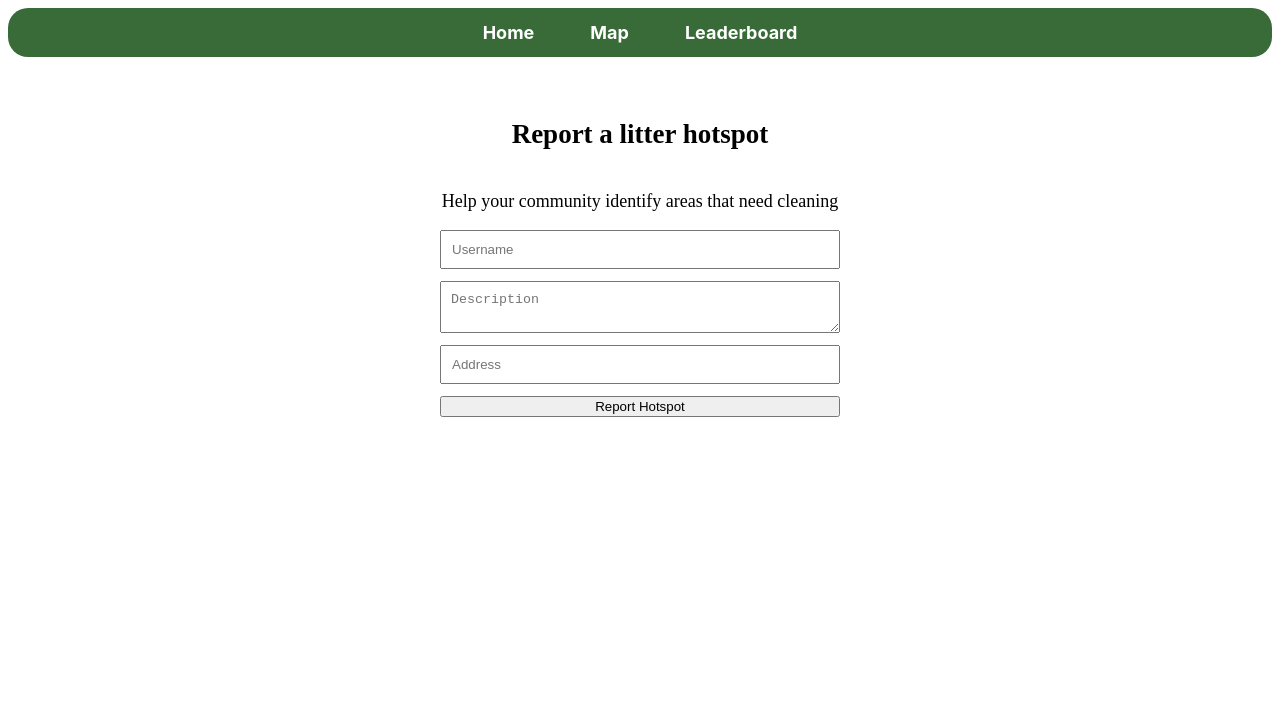
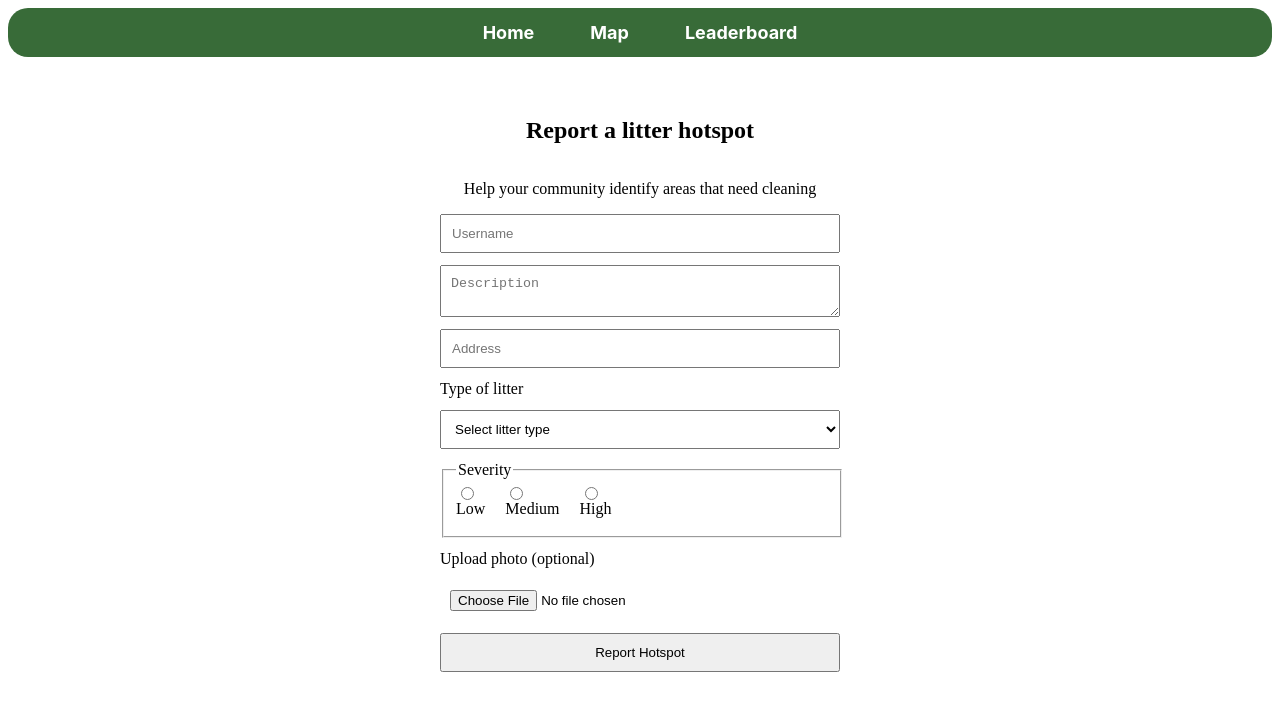
Before and after one commit to andrinanisbet/cleanquest, a React (Vite) app in the folder client/: page /report-hotspot in a window 1280 px wide. Shown: the top 710 px of the page. Built offline with nearby package versions, Linux system fonts and the light colour scheme.

Commit message:
Add litter type, severity options and form improvements

```diff
--- a/client/src/pages/reportHotspotPage/reportHotspot.css
+++ b/client/src/pages/reportHotspotPage/reportHotspot.css
@@ -1,12 +1,4 @@
-.create-hotspot-container {
-  display: flex;
-  flex-direction: column;
-  align-items: center;
-  padding: 20px;
-  font-size: 18px;
-}
-
-.create-hotspot-form {
+.report-hotspot-form {
   display: flex;
   flex-direction: column;
   gap: 12px;
@@ -14,9 +6,46 @@
   max-width: 400px;
 }
 
-.create-hotspot-form input,
-.create-hotspot-form textarea {
+.report-hotspot-container {
+  display: flex;
+  flex-direction: column;
+  align-items: center;
+  padding: 20px;
+}
+
+.report-hotspot-form input,
+.report-hotspot-form textarea,
+.report-hotspot-form select,
+.report-hotspot-form button {
+  display: block;
   width: 100%;
   padding: 10px;
   box-sizing: border-box;
 }
+
+.report-hotspot-form fieldset {
+  display: block;
+  width: 100%;
+  box-sizing: border-box;
+}
+
+.report-hotspot-form fieldset label {
+  display: block;
+  margin-bottom: 8px;
+}
+
+.report-hotspot-form fieldset input[type="radio"] {
+  width: auto;
+  margin-right: 8px;
+}
+
+.severity-options {
+  display: flex;
+  gap: 20px;
+}
+
+.severity-options label {
+  display: flex;
+  align-items: center;
+  gap: 5px;
+}
--- a/client/src/pages/reportHotspotPage/reportHotspot.jsx
+++ b/client/src/pages/reportHotspotPage/reportHotspot.jsx
@@ -1,10 +1,14 @@
 import { useState } from "react";
 import { useSelector } from "react-redux";
 import { useNavigate } from "react-router-dom";
-import "./ReportHotspot.css";
+import "./reportHotspot.css";
 
 export default function ReportHotspot() {
   const navigate = useNavigate();
+
+/*  Retrieve the location selected on the map from the Redux store.
+    Redux was chosen so the selected coordinates can be shared between the map page
+    and the hotspot reporting page without needing to pass data through multiple components */
 
   const selectedLocation = useSelector(
     (state) => state.location.selectedLocation,
@@ -13,17 +17,27 @@ export default function ReportHotspot() {
   const lat = selectedLocation?.lat;
   const lng = selectedLocation?.lng;
 
+/* useState is used to manage form input values.
+   This allows React to track user input and update the form dynamically */
+
   const [username, setUsername] = useState("");
   const [description, setDescription] = useState("");
   const [address, setAddress] = useState("");
+  const [litterType, setLitterType] = useState("");
+  const [severity, setSeverity] = useState("");
 
   function handleSubmit(e) {
     e.preventDefault();
 
+/*  Validation is performed before submission to ensure
+    a hotspot cannot be created without a location selected on the map.*/
     if (!lat || !lng) {
       alert("No map location selected.");
       return;
     }
+
+/*  Form data is collected into a single object before being sent to the backend API.
+    This makes it easier to send the hotspot information as JSON */
 
     const formData = {
       username,
@@ -31,8 +45,13 @@ export default function ReportHotspot() {
       lng,
       description,
       address,
+      litterType,
+      severity,
       status: "active",
     };
+
+/*  The Fetch API is used to send hotspot data to the backend,
+    where it can be stored in the SQL database and displayed on the map */
 
     fetch("http://localhost:3001/api/hotspots", {
       method: "POST",
@@ -45,6 +64,10 @@ export default function ReportHotspot() {
       .then((data) => {
         console.log("Hotspot created:", data);
 
+
+/*  After successful creation, the user is redirected back to the map
+    so they can immediately view the newly reported hotspot */
+
         navigate("/map", {
           state: { banner: "Hotspot created successfully!" },
         });
@@ -55,15 +78,15 @@ export default function ReportHotspot() {
   }
 
   return (
-    <div className="create-hotspot-container">
+    <div className="report-hotspot-container">
       <h2>Report a litter hotspot</h2>
 
       <p>Help your community identify areas that need cleaning</p>
 
       <form
         onSubmit={handleSubmit}
-        className="create-hotspot-form"
->
+        className="report-hotspot-form"
+      >
 
         <input
           placeholder="Username"
@@ -71,18 +94,85 @@ export default function ReportHotspot() {
           onChange={(e) => setUsername(e.target.value)}
           required
         />
+
         <textarea
           placeholder="Description"
           value={description}
           onChange={(e) => setDescription(e.target.value)}
           required
         />
+
         <input
           placeholder="Address"
           value={address}
           onChange={(e) => setAddress(e.target.value)}
           required
         />
+
+        <label htmlFor="litterType">Type of litter</label>
+          <select
+            id="litterType"
+            value={litterType}
+            onChange={(e) => setLitterType(e.target.value)}
+            required
+          >
+            <option value="">Select litter type</option>
+            <option value="general">General litter</option>
+            <option value="plastic">Plastic</option>
+            <option value="glass">Glass</option>
+            <option value="fly-tipping">Fly-tipping</option>
+            <option value="overflowing-bin">Overflowing bin</option>
+            <option value="other">Other (provide details in description)</option>
+          </select>
+
+        <fieldset>
+        <legend>Severity</legend>
+
+         <div className="severity-options">
+          <label>
+            <input
+            type="radio"
+            name="severity"
+            value="low"
+            checked={severity === "low"}
+            onChange={(e) => setSeverity(e.target.value)}
+            required
+            />
+            Low
+          </label>
+
+          <label>
+            <input
+            type="radio"
+            name="severity"
+            value="medium"
+            checked={severity === "medium"}
+            onChange={(e) => setSeverity(e.target.value)}
+            />
+            Medium
+          </label>
+
+          <label>
+            <input
+            type="radio"
+            name="severity"
+            value="high"
+            checked={severity === "high"}
+            onChange={(e) => setSeverity(e.target.value)}
+            />
+            High
+          </label>
+         </div>
+        </fieldset>
+
+        <label htmlFor="photo">Upload photo (optional)</label>
+
+          <input
+            id="photo"
+            type="file"
+            accept="image/*"
+          />
+
         <button type="submit">Report Hotspot</button>
       </form>
     </div>
```
